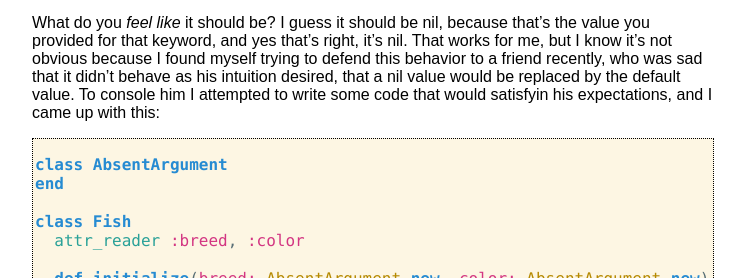
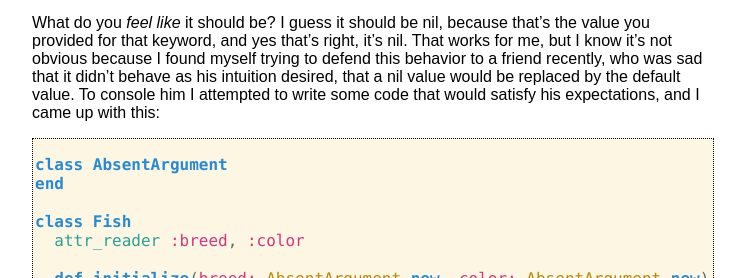
Before and after one commit to hardscrabble/hardscrabble.github.io, a Jekyll site: the page built from _posts/2015-03-29-ruby-keyword-arguments-arent-obvious.md, in a window 1280 px wide and 900 px high, scrolled down 3979 px. Shown: the part 246-524 px from the top of the window, without its empty margins (121-866 px from the left). Built offline with Jekyll 4.4.1, drawn with Linux system fonts in a browser that asks for light colours; comment, search, counter and statistics services are not loaded; some of the changed text lies outside the part shown.

Commit message:
Fix typo, add a little humility

```diff
--- a/_posts/2015-03-29-ruby-keyword-arguments-arent-obvious.md
+++ b/_posts/2015-03-29-ruby-keyword-arguments-arent-obvious.md
@@ -239,7 +239,7 @@ the value you provided for that keyword, and yes that's right, it's nil. That
 works for me, but I know it's not obvious because I found myself trying to
 defend this behavior to a friend recently, who was sad that it didn't behave as
 his intuition desired, that a nil value would be replaced by the default value.
-To console him I attempted to write some code that would satisfyin his
+To console him I attempted to write some code that would satisfy his
 expectations, and I came up with this:
 
 {% highlight ruby %}
```
Also changed, not shown: other parts of _posts/2015-03-29-ruby-keyword-arguments-arent-obvious.md (+7 -6 lines).
